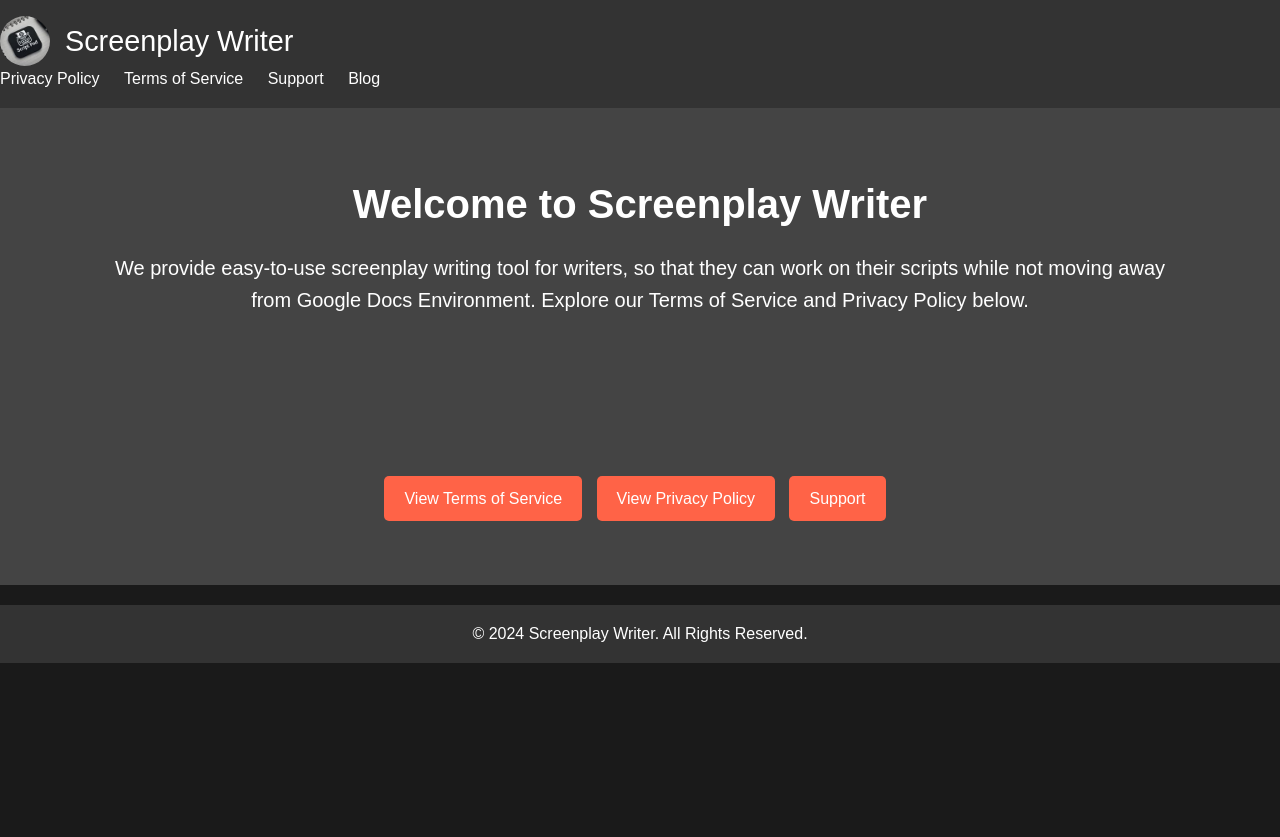
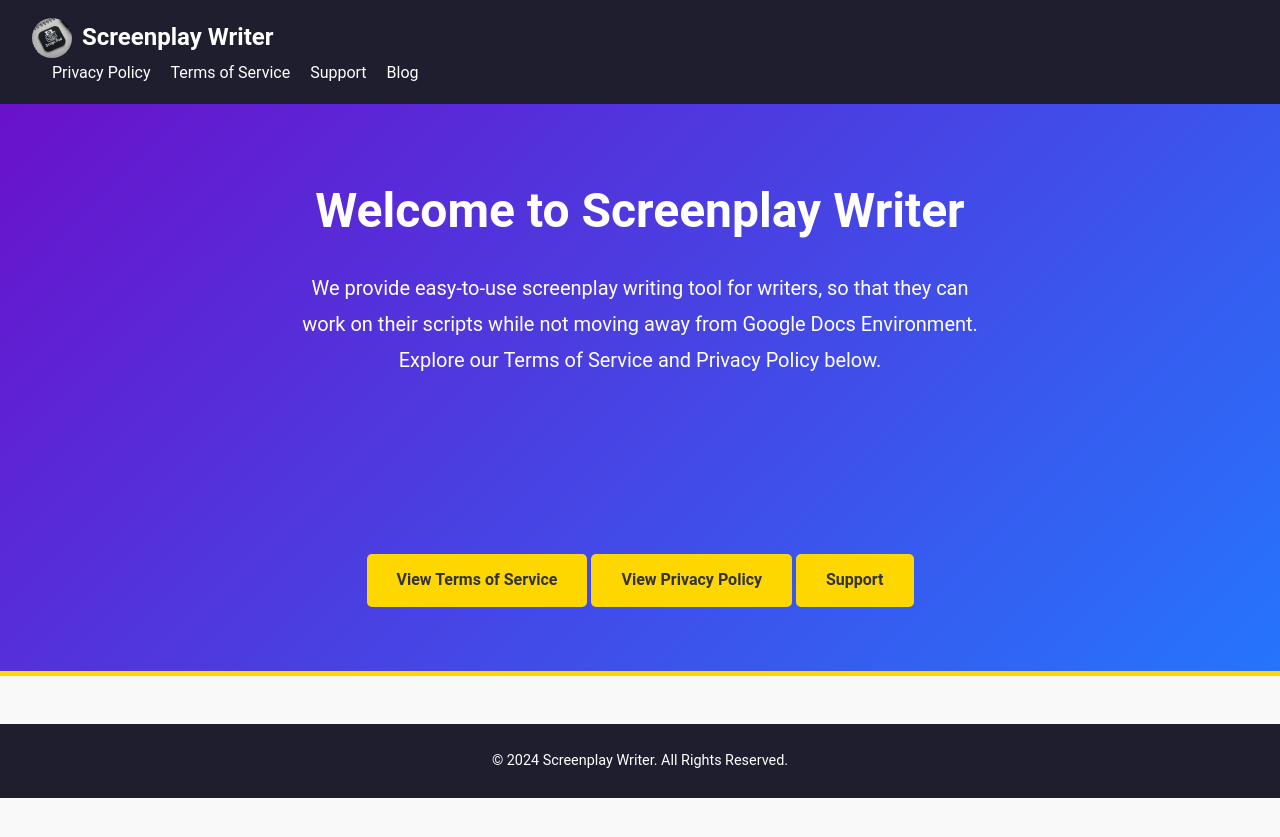
Before and after one commit to betashorts/betashorts-site, a Jekyll site: the page built from index.html, in a window 1280 px wide. Shown: the top 837 px of the page. Built offline with Jekyll 4.4.1, drawn with Linux system fonts in a browser that asks for light colours.

Commit message:
Update styles.css

```diff
--- a/css/styles.css
+++ b/css/styles.css
@@ -6,16 +6,20 @@
 }
 
 body {
-    font-family: 'Arial', sans-serif;
-    background-color: #1a1a1a; /* Dark background */
-    color: #f0f0f0; /* Light text */
-    line-height: 1.6;
+    font-family: 'Roboto', sans-serif;
+    background-color: #f9f9f9; /* Light gray background */
+    color: #333; /* Dark text for readability */
+    line-height: 1.8;
 }
 
 /* Header */
 header {
-    background: #333; /* Darker background for the header */
-    padding: 1rem 0;
+    background: #1e1e2f; /* Dark background for the header */
+    padding: 1rem 2rem;
+    display: flex;
+    justify-content: space-between;
+    align-items: center;
+    box-shadow: 0 2px 4px rgba(0, 0, 0, 0.1);
 }
 
 .logo-container {
@@ -24,97 +28,146 @@ header {
 }
 
 .logo {
-    width: 50px;
-    height: 50px;
-    margin-right: 15px;
-    border-radius: 50%; /* Makes the image circular */
-    object-fit: cover; /* Ensures the image fits the circular container */
+    width: 40px;
+    height: 40px;
+    margin-right: 10px;
+    border-radius: 50%;
+    object-fit: cover;
 }
 
 .brand {
-    font-size: 1.8rem;
-    color: white;
+    font-size: 1.5rem;
+    color: #fff;
     text-decoration: none;
+    font-weight: bold;
 }
 
 .nav-links {
     list-style: none;
+    display: flex;
 }
 
 .nav-links li {
-    display: inline;
-    margin-right: 20px;
+    margin-left: 20px;
 }
 
 .nav-links li a {
-    color: white;
+    color: #fff;
     text-decoration: none;
+    font-size: 1rem;
+    transition: color 0.3s ease;
 }
 
 .nav-links li a:hover {
-    text-decoration: underline;
+    color: #ffd700; /* Gold hover effect */
 }
 
 /* Hero Section */
 .hero {
-    background: #444; /* Slightly lighter dark background */
-    color: white;
     text-align: center;
-    padding: 4rem 0;
+    padding: 4rem 2rem;
+    background: linear-gradient(135deg, #6a11cb, #2575fc); /* Gradient background */
+    color: #fff;
+    border-bottom: 5px solid #ffd700;
 }
 
 .hero h1 {
-    font-size: 2.5rem;
+    font-size: 3rem;
     margin-bottom: 1rem;
+    font-weight: bold;
 }
 
 .hero p {
     font-size: 1.25rem;
     margin-bottom: 2rem;
+    max-width: 700px;
+    margin-left: auto;
+    margin-right: auto;
 }
 
 .cta {
     display: inline-block;
-    padding: 10px 20px;
-    margin-right: 10px;
-    background-color: #ff6347; /* Button color */
-    color: white;
+    padding: 12px 30px;
+    background-color: #ffd700; /* Gold button */
+    color: #333;
     text-decoration: none;
+    font-weight: bold;
     border-radius: 5px;
+    transition: background-color 0.3s ease;
 }
 
 .cta:hover {
-    background-color: #e6523b; /* Darker color on hover */
+    background-color: #e6be00;
+}
+
+/* Blog Post Styling */
+.blog-post {
+    margin: 2rem auto;
+    max-width: 800px;
+    padding: 2rem;
+    background: #fff;
+    border-radius: 10px;
+    box-shadow: 0 4px 6px rgba(0, 0, 0, 0.1);
+}
+
+.blog-post h1 {
+    font-size: 2rem;
+    margin-bottom: 1rem;
+    font-weight: bold;
+    color: #1e1e2f;
+}
+
+.blog-post p {
+    font-size: 1rem;
+    margin-bottom: 1.5rem;
+    color: #555;
+}
+
+.blog-post .meta {
+    font-size: 0.9rem;
+    color: #888;
+    margin-bottom: 1.5rem;
+}
+
+.blog-post a {
+    color: #6a11cb;
+    text-decoration: underline;
+}
+
+.blog-post a:hover {
+    color: #2575fc;
 }
 
 /* Footer */
 footer {
-    background-color: #333;
-    color: white;
+    background-color: #1e1e2f;
+    color: #fff;
     text-align: center;
-    padding: 1rem 0;
-    margin-top: 20px;
-}
-
-/* Container */
-.container {
-    max-width: 1100px;
-    margin: 0 auto;
-    padding: 0 20px;
+    padding: 1.5rem 0;
+    font-size: 0.9rem;
+    margin-top: 3rem;
 }
 
 /* Responsive Design */
 @media (max-width: 768px) {
     .hero h1 {
-        font-size: 2rem;
+        font-size: 2.5rem;
     }
 
     .hero p {
-        font-size: 1rem;
+        font-size: 1.1rem;
+    }
+
+    .nav-links {
+        flex-direction: column;
+        align-items: center;
     }
 
     .nav-links li {
-        display: block;
         margin-bottom: 10px;
     }
+
+    .blog-post {
+        padding: 1.5rem;
+    }
 }
```
